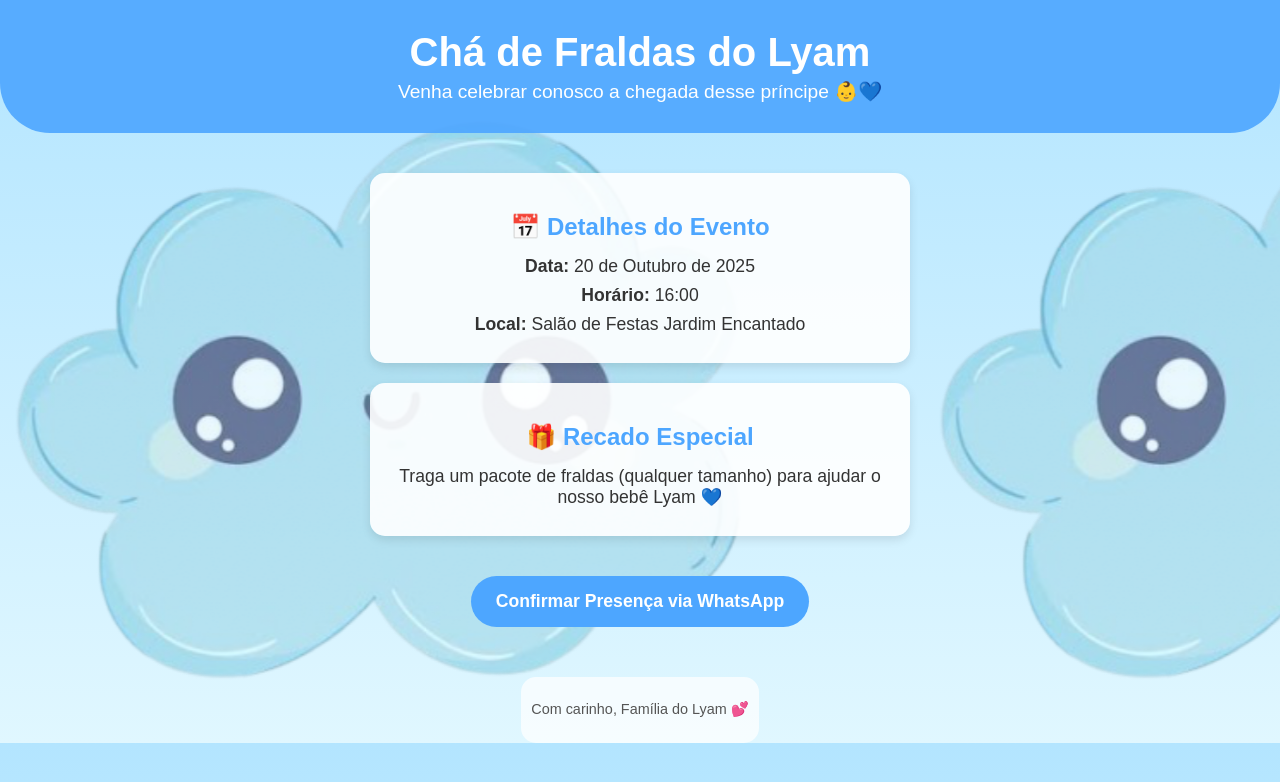
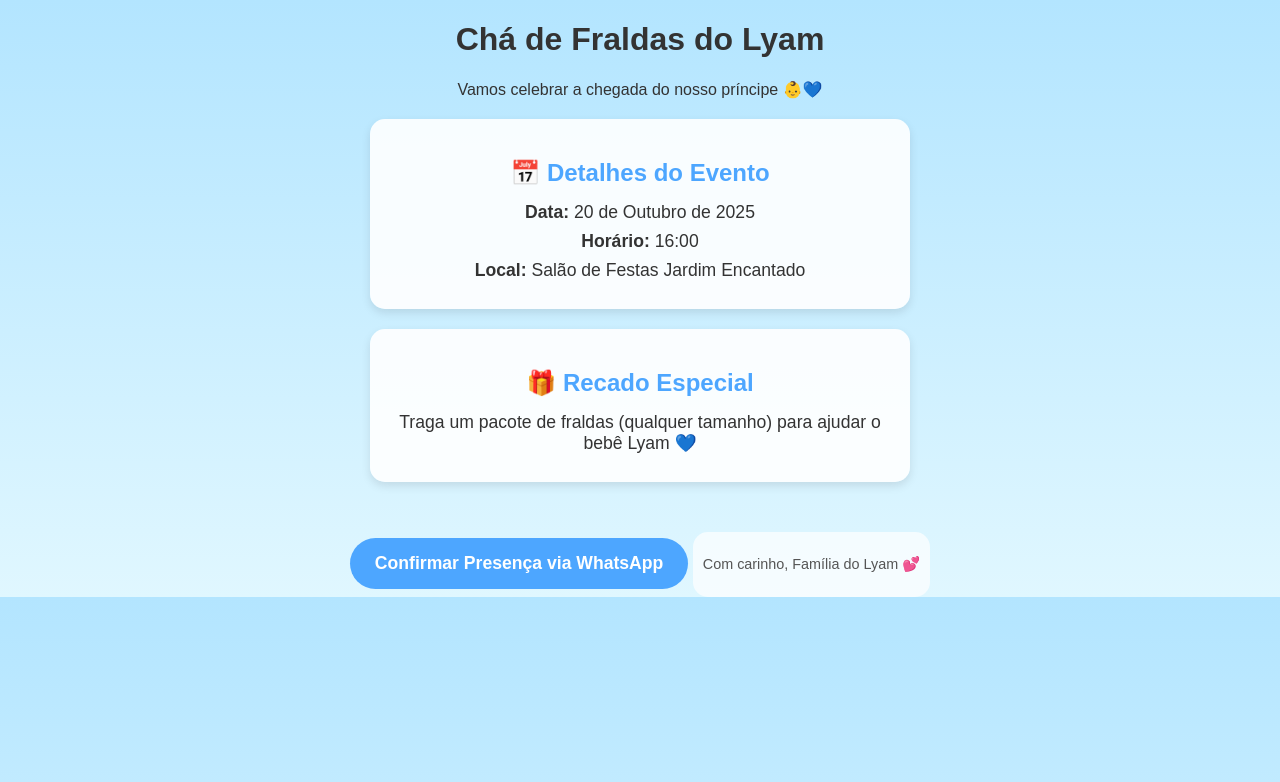
Before and after one commit to Wendelkjkk/Convite, a plain HTML site: page index.html in a window 1280 px wide. Drawn offline with Linux system fonts and the light colour scheme.

Commit message:
Update index.html

```diff
--- a/index.html
+++ b/index.html
@@ -9,32 +9,28 @@
 </head>
 <body>
 
-  <div class="clouds"></div> <!-- Fundo animado -->
+  <div class="card">
+    <h1>Chá de Fraldas do Lyam</h1>
+    <p class="subtitle">Vamos celebrar a chegada do nosso príncipe 👶💙</p>
 
-  <header>
-    <h1>Chá de Fraldas do Lyam</h1>
-    <p>Venha celebrar conosco a chegada desse príncipe 👶💙</p>
-  </header>
-
-  <main class="container">
-    <section class="info">
+    <div class="info">
       <h2>📅 Detalhes do Evento</h2>
       <p><strong>Data:</strong> 20 de Outubro de 2025</p>
       <p><strong>Horário:</strong> 16:00</p>
       <p><strong>Local:</strong> Salão de Festas Jardim Encantado</p>
-    </section>
+    </div>
 
-    <section class="info">
+    <div class="info">
       <h2>🎁 Recado Especial</h2>
-      <p>Traga um pacote de fraldas (qualquer tamanho) para ajudar o nosso bebê Lyam 💙</p>
-    </section>
+      <p>Traga um pacote de fraldas (qualquer tamanho) para ajudar o bebê Lyam 💙</p>
+    </div>
 
     <button class="btn" onclick="confirmarPresenca()">Confirmar Presença via WhatsApp</button>
-  </main>
 
-  <footer>
-    <p>Com carinho, Família do Lyam 💕</p>
-  </footer>
+    <footer>
+      <p>Com carinho, Família do Lyam 💕</p>
+    </footer>
+  </div>
 
 </body>
 </html>
```
